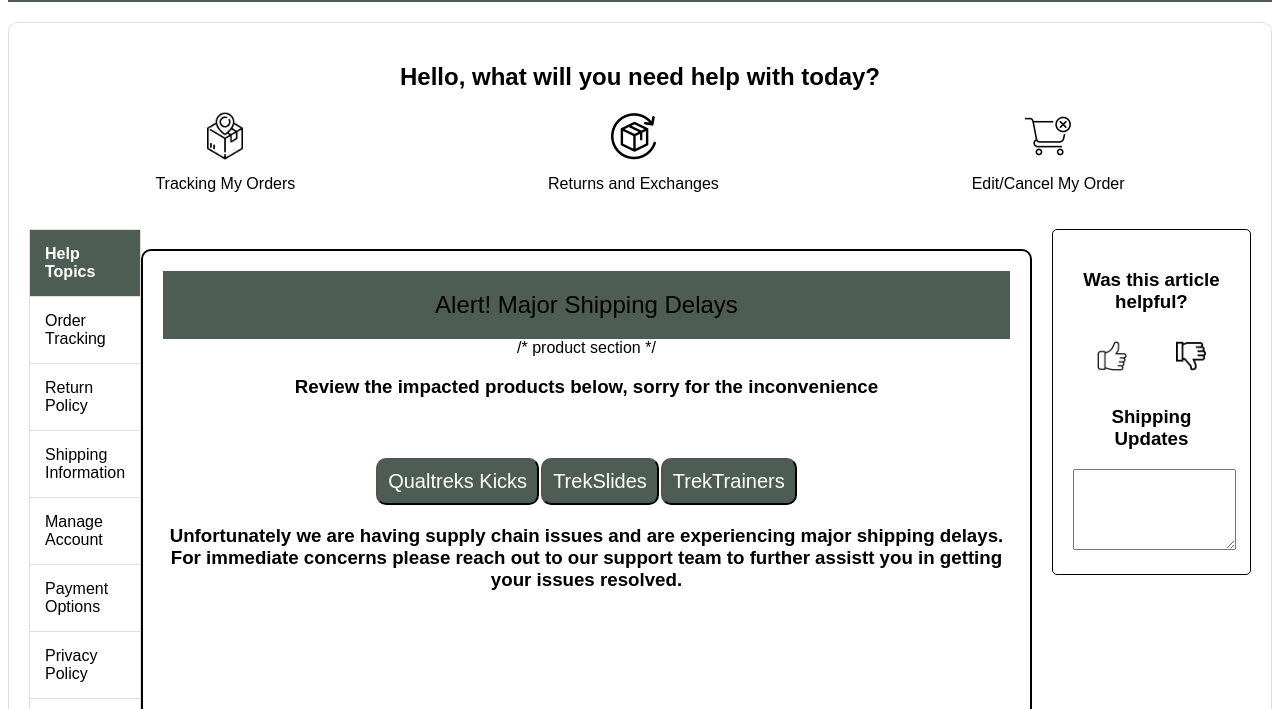
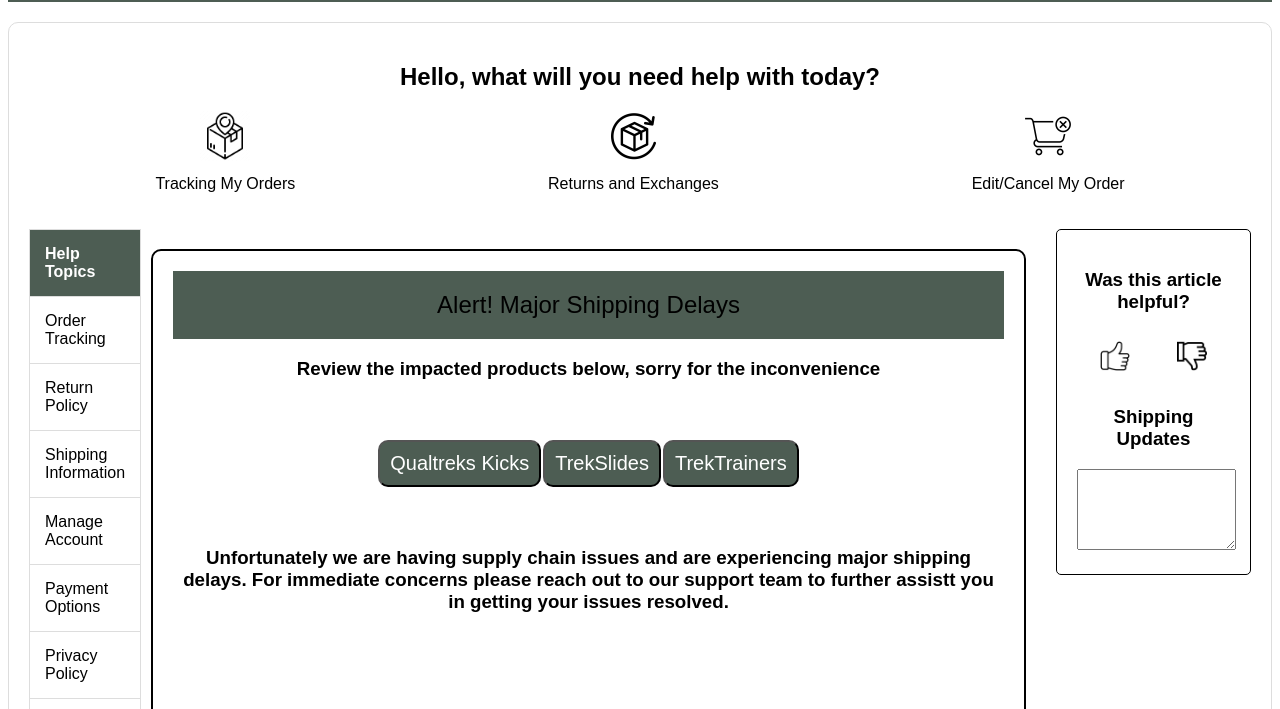
Before and after one commit to qualtreks/treksorders.github.io, a plain HTML site: page index.html in a window 1280 px wide. Shown: the part 91-800 px from the top of the page. Drawn offline with Linux system fonts and the light colour scheme.

Commit message:
Update index.html

```diff
--- a/index.html
+++ b/index.html
@@ -54,6 +54,8 @@
             border-radius: 10px;
             padding: 20px;
             margin: 20px 0;
+            margin-left: 10px;
+            margin-right: 10px;
         }
 
         .product-buttons {
@@ -69,6 +71,7 @@
             font-size: 20px;
             border-radius: 10px;
             margin-top: 40px;
+            margin-bottom: 40px;
             color: white;
         }
 
@@ -195,7 +198,6 @@
         </div>
         <div class="product-alert">
           <div class="alert">Alert! Major Shipping Delays</div>
-              /* product section */
               <h3>Review the impacted products below, sorry for the inconvenience</h3>
               <div class="product-buttons">
                   <button>Qualtreks Kicks</button>
```
